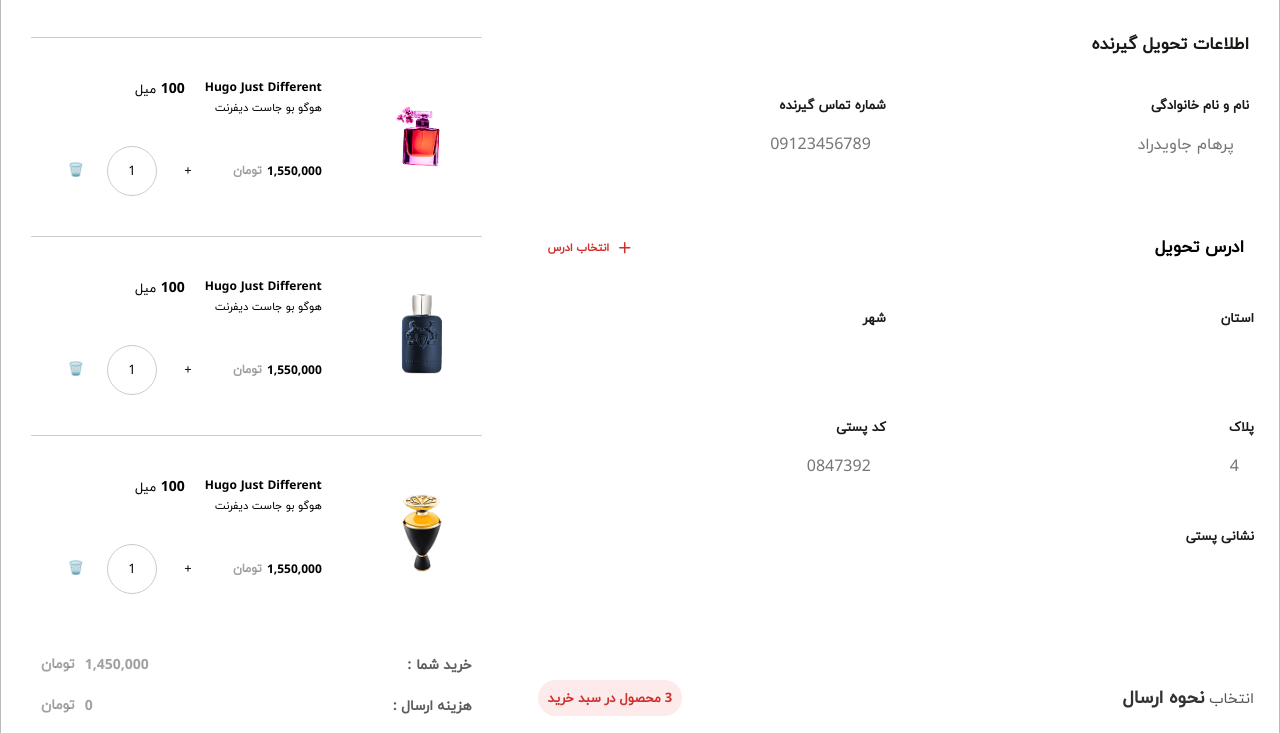
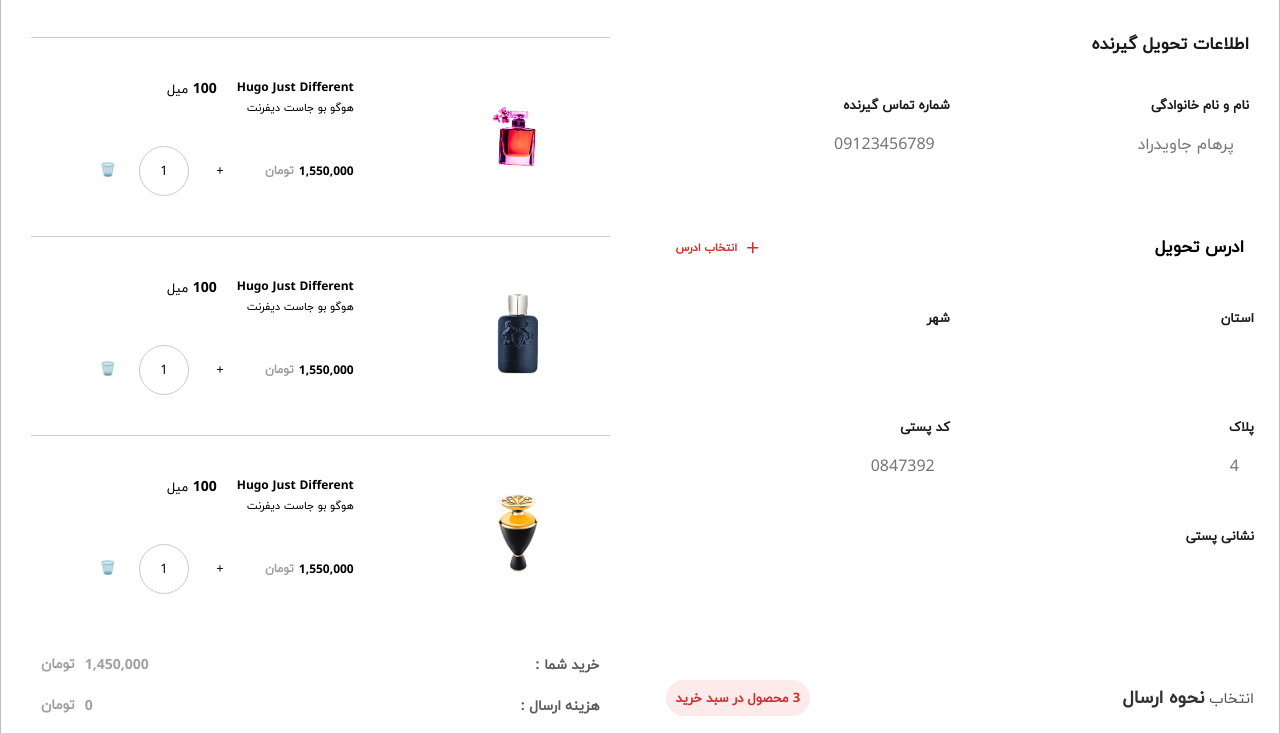
Before and after one commit to parhamjavidrad/task-final, a website built with Vite: page index.html in a window 1280 px wide. Shown: the part 109-842 px from the top of the page. Built offline with nearby package versions, Linux system fonts and the light colour scheme.

Commit message:
new edit mobile

```diff
--- a/assets/css/main.css
+++ b/assets/css/main.css
@@ -227,13 +227,10 @@
 }
 @media screen and (min-width:992px) {
     .checkout{
-        grid-template-columns:repeat(5,1fr);
+        grid-template-columns:repeat(2, 1fr);
         border: 1px solid #bbbbbb;
         border-radius: 2rem;
         margin-top: 2rem;
-    }
-    .user-section{
-        grid-column: 1/4;
     }
 
 }
@@ -440,7 +437,7 @@
 @media screen and (min-width:992px) {
     .cart-section{
         padding: 4rem 2rem;
-        grid-column: 4 / 6;
+
         max-width: 100%;
     }
     .paypal{
```
